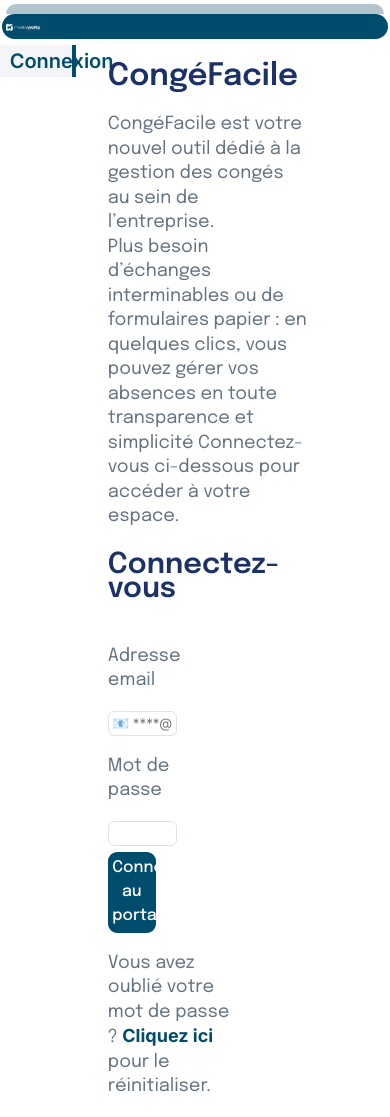
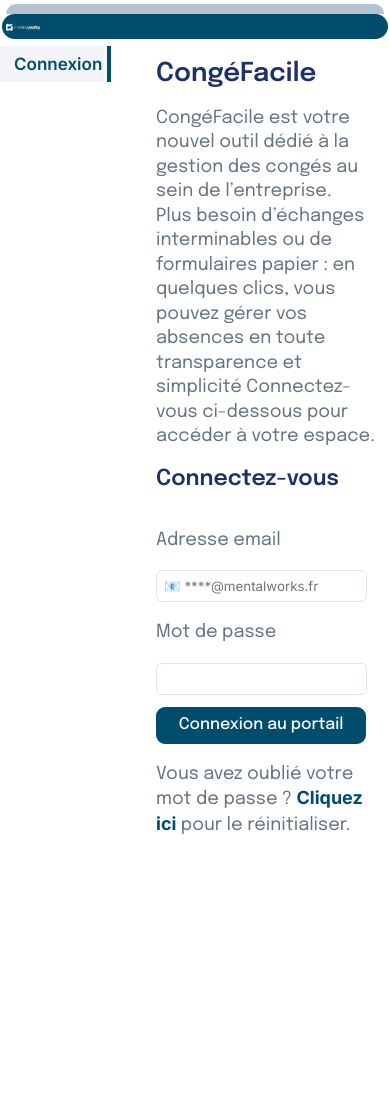
Before and after one commit to marc0prra/conge-facile, a PHP site: page /connexion.html in a window 390 px wide. After the commit the page ends 834 px from the top, so only its background shows below. Run offline with PHP 8.4, Linux system fonts and the light colour scheme.

Commit message:
responsive

```diff
--- a/connexion.html
+++ b/connexion.html
@@ -51,9 +51,10 @@
         name="mail"
         placeholder="📧 ****@mentalworks.fr"
         required
+        class="id"
       />
       <p>Mot de passe</p>
-      <input type="text" name="mdp" placeholder="" />
+      <input type="text" name="mdp" placeholder="" class="id" />
       <button class="portal">Connexion au portail</button>
       <p class="ps">
         Vous avez oublié votre mot de passe ?
--- a/style.css
+++ b/style.css
@@ -173,3 +173,43 @@
   font-weight: 600;
   font-size: 20px;
 }
+
+/************************************* RESPONSIVE *******************************/
+@media screen and (max-width: 1340px) {
+  .portal {
+    width: 248px;
+  }
+  .id {
+    width: 226px;
+  }
+  .details {
+    width: 100%;
+  }
+  .middle {
+    width: 100%;
+  }
+}
+
+@media screen and (max-width: 500px) {
+  .active {
+    width: 49px;
+  }
+  .left a {
+    font-size: 17px;
+  }
+  .right h1 {
+    font-size: 26px;
+  }
+  .right h2 {
+    font-size: 22px;
+  }
+  .right input {
+    width: 195px;
+  }
+  .right button {
+    width: 210px;
+  }
+  .ps {
+    width: 90%;
+  }
+}
```
